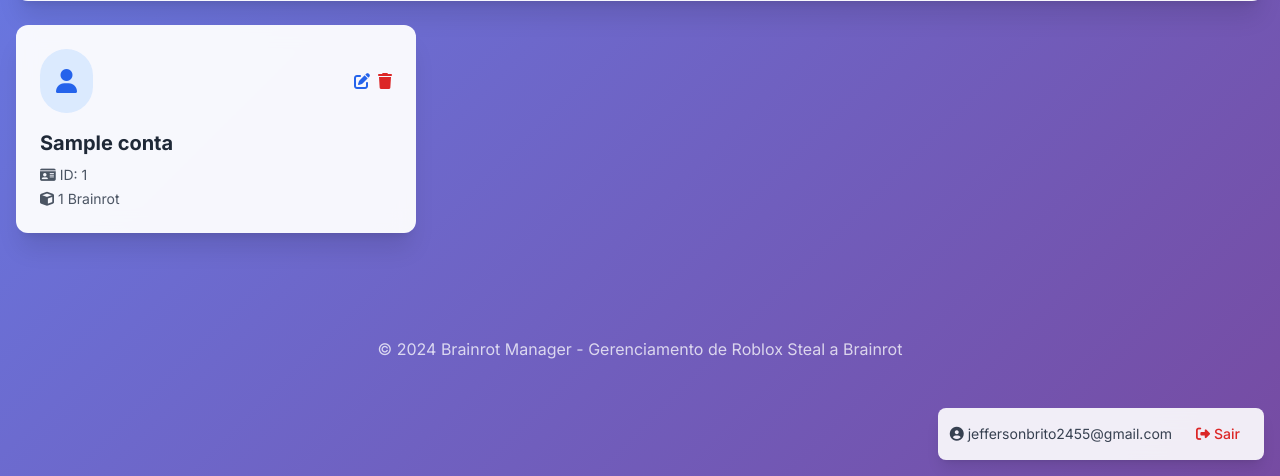
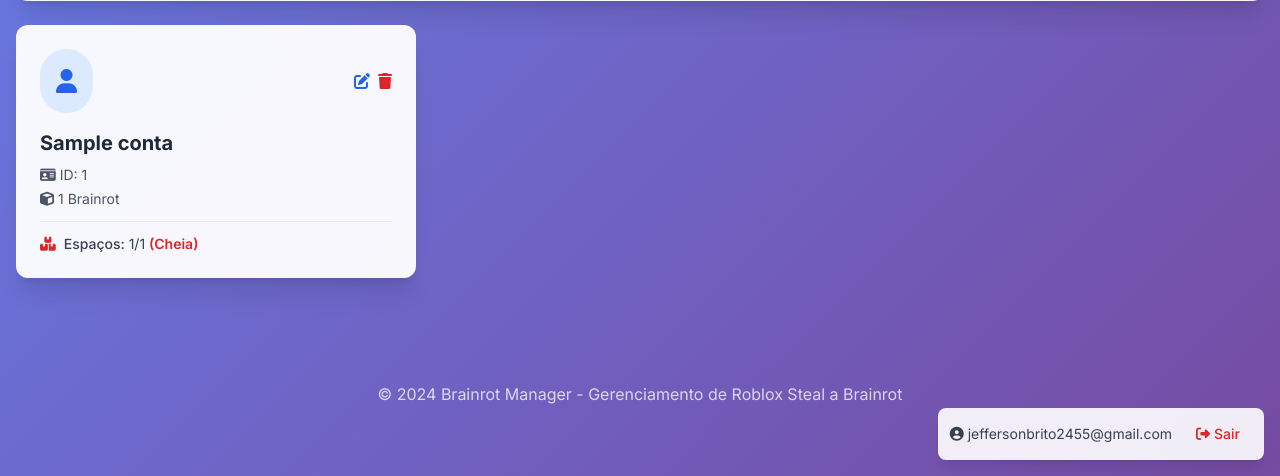
Before and after one commit to Jeferson-Brito/Brainrot_Manager, a Flask app: page /contas in a window 1280 px wide. Shown: the part 324-800 px from the top of the page. Run offline with Flask 3, Linux system fonts and the light colour scheme; a user stored in the database is signed in; tables that the repository leaves empty hold one stand-in row (values such as "Sample post"); some libraries are stand-ins or nearby versions.

Commit message:
Ordenar contas alfabeticamente e adicionar informaÃ§Ãµes de espaÃ§os nos cards

```diff
--- a/routes.py
+++ b/routes.py
@@ -605,7 +605,8 @@ def api_contas_list():
     if busca:
         query = query.filter(Conta.nome.ilike(f'%{busca}%'))
 
-    contas = query.all()
+    # Sempre ordenar por nome alfabeticamente
+    contas = query.order_by(Conta.nome.asc()).all()
     return jsonify([conta.to_dict() for conta in contas])
 
 @app.route('/api/contas', methods=['POST'])
--- a/templates/contas/list.html
+++ b/templates/contas/list.html
@@ -138,9 +138,29 @@
                         </div>
                         <h3 class="text-xl font-bold text-gray-800 mb-2">${conta.nome}</h3>
                         ${conta.roblox_id ? `<p class="text-sm text-gray-600 mb-1"><i class="fas fa-id-card mr-1"></i>ID: ${conta.roblox_id}</p>` : ''}
-                        <p class="text-sm text-gray-600">
+                        <p class="text-sm text-gray-600 mb-2">
                             <i class="fas fa-cube mr-1"></i>${conta.total_brainrots} Brainrot${conta.total_brainrots !== 1 ? 's' : ''}
                         </p>
+                        <div class="mt-3 pt-3 border-t border-gray-200">
+                            ${conta.espacos > 0 ?
+                                conta.espacos_livres !== null && conta.espacos_livres > 0 ?
+                                    `<p class="text-sm text-gray-700">
+                                        <i class="fas fa-boxes mr-1 text-green-600"></i>
+                                        <span class="font-medium">Espaços:</span> ${conta.espacos_ocupados}/${conta.espacos}
+                                        <span class="text-green-600 font-semibold">(${conta.espacos_livres} livre${conta.espacos_livres !== 1 ? 's' : ''})</span>
+                                    </p>` :
+                                    `<p class="text-sm text-gray-700">
+                                        <i class="fas fa-boxes mr-1 text-red-600"></i>
+                                        <span class="font-medium">Espaços:</span> ${conta.espacos_ocupados}/${conta.espacos}
+                                        <span class="text-red-600 font-semibold">(Cheia)</span>
+                                    </p>`
+                                :
+                                `<p class="text-sm text-gray-700">
+                                    <i class="fas fa-infinity mr-1 text-blue-600"></i>
+                                    <span class="font-medium">Espaços:</span> <span class="text-blue-600 font-semibold">Ilimitado</span> (${conta.espacos_ocupados} usado${conta.espacos_ocupados !== 1 ? 's' : ''})
+                                </p>`
+                            }
+                        </div>
                     </div>
                 `;
             });
```
